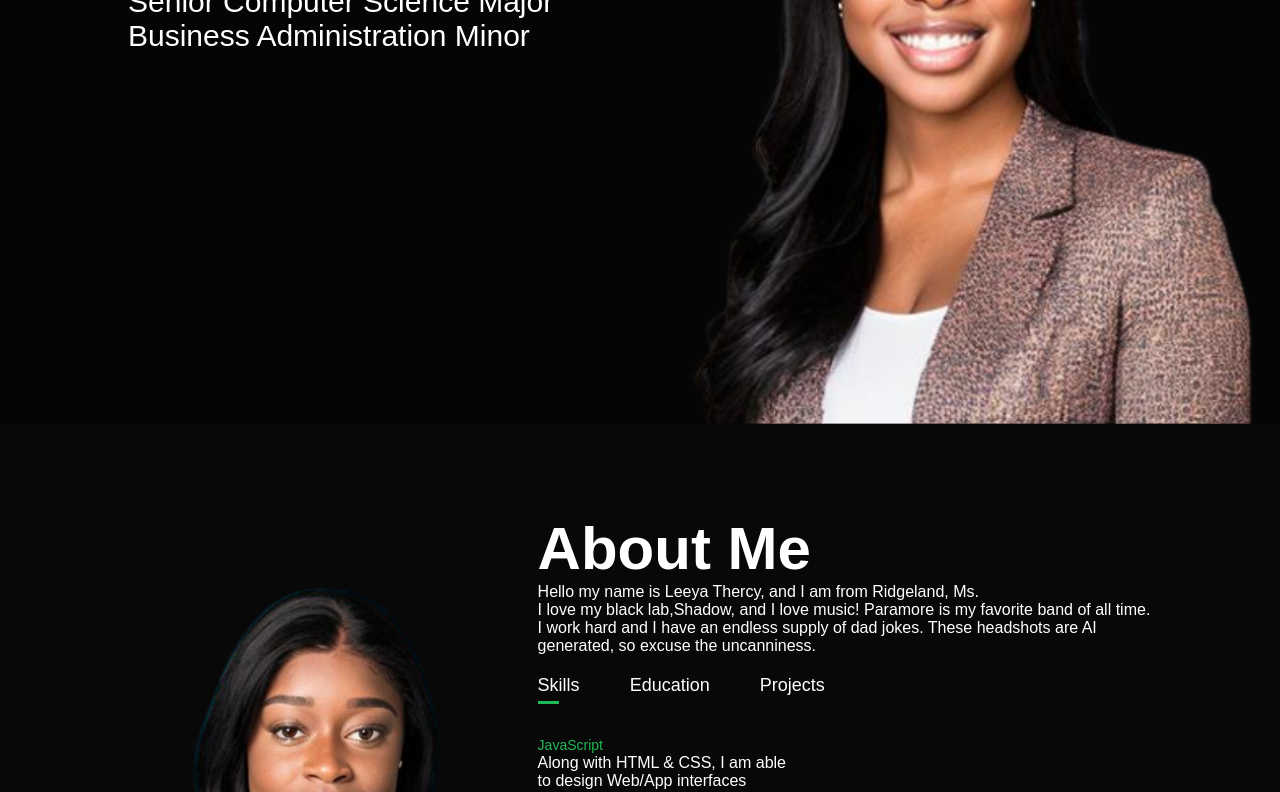
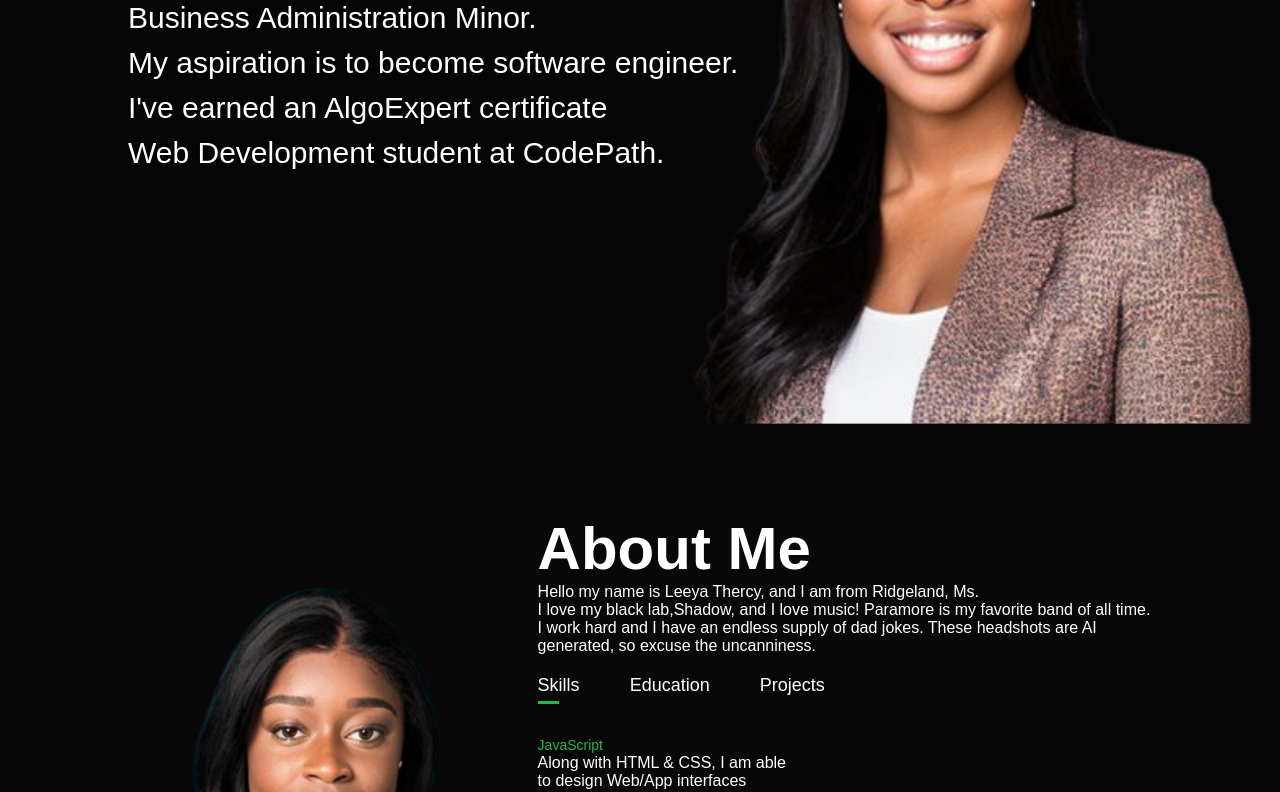
Before and after one commit to leeyat1/PersonalPortfolio, a plain HTML site: page index.html in a window 1280 px wide. Shown: the part 376-1168 px from the top of the page. Drawn offline with Linux system fonts and the light colour scheme.

Commit message:
Updated Resume & Other Info

```diff
--- a/index.html
+++ b/index.html
@@ -21,9 +21,14 @@
             </ul>
             <i class="fas fa-bars" onclick="openmenu()"></i>
         </nav>
-        <div class="header-text">
+        <div style="line-height: 150%;" class="header-text">
             <h1>Hello, I'm <span>Leeya</span> </h1>
-            <p>Senior Computer Science Major <br> Business Administration Minor</p>
+            <p>Computer Science Major <br> Business Administration Minor.
+                <br> My aspiration is to become software engineer.<br>
+                I've earned an AlgoExpert certificate <br>
+                 Web Development student at CodePath.
+
+
         </div>
     </div>
 </div>
@@ -88,7 +93,7 @@
             </div>
             <div>
                 <i class="fa-sharp fa-solid fa-crop-simple"></i>
-                <h2>UI/UX Design</h2>
+                <h2>Algorigthms</h2>
                 <p> Description Coming Soon!</p>
                 <a href="#">Learn More</a>
             </div>
```
